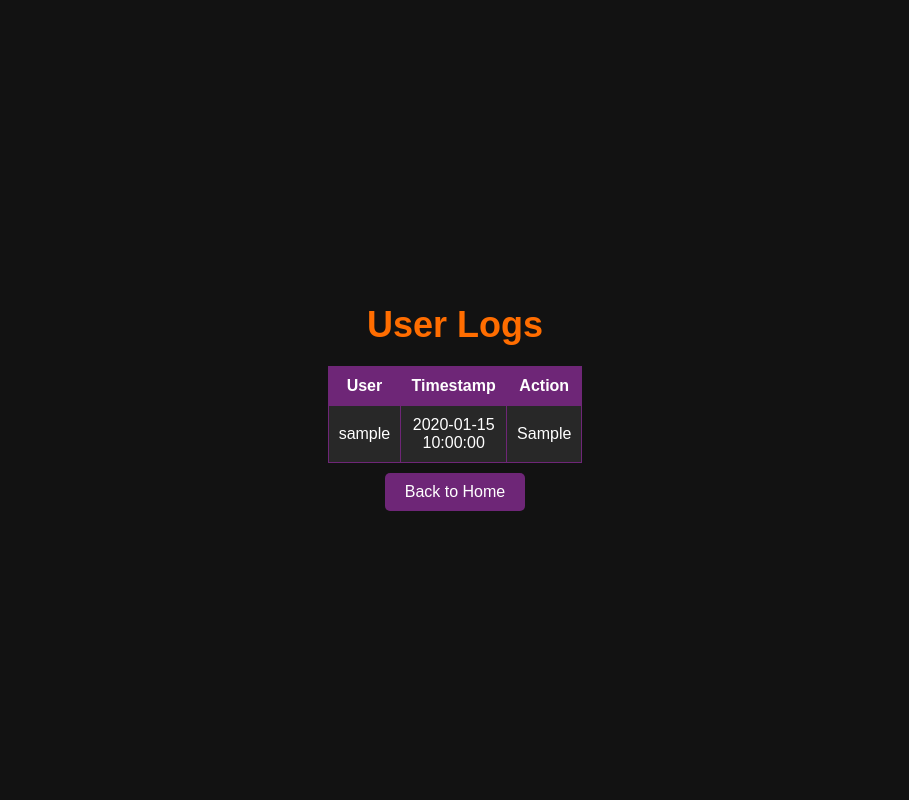
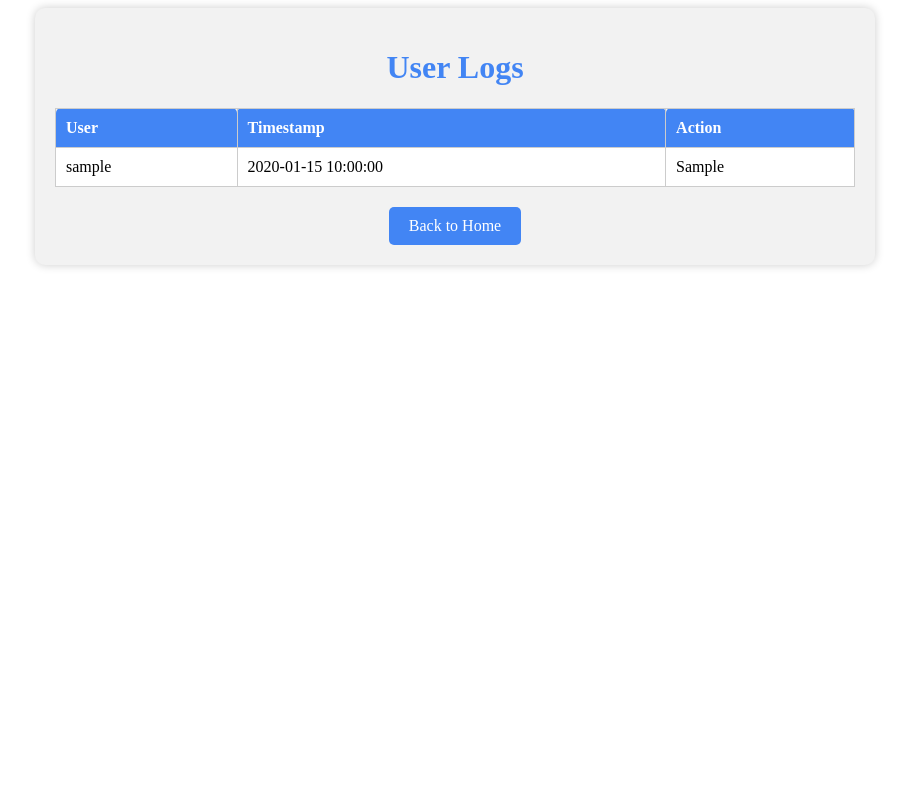
Before and after one commit to Tamatimtam/PBL-01, a Flask app: page /logs in a window 1280 px wide. Shown: the whole page, without its empty margins (185-1094 px from the left). Run offline with Flask 3, Linux system fonts and the light colour scheme; tables that the repository leaves empty or names only in its code hold one stand-in row (values such as "Sample post"); some libraries are stand-ins or nearby versions.

Commit message:
finalized database table

```diff
--- a/static/table.css
+++ b/static/table.css
@@ -1,67 +1,57 @@
-/* Body styles for the user logs page */
-body {
-    background-color: #121212; /* Dark background color */
-    color: #ffffff; /* Text color */
-    font-family: Arial, sans-serif;
-    margin: 0;
-    padding: 0;
-    display: flex;
-    justify-content: center;
-    align-items: center;
-    height: 100vh; /* Vertically center content */
+/* Add this to your 'table.css' file */
+.container {
+    max-width: 800px;
+    margin: 0 auto;
+    padding: 20px;
+    text-align: center;
+    background-color: #f2f2f2;
+    border-radius: 10px;
+    box-shadow: 0px 0px 10px rgba(0, 0, 0, 0.2);
 }
 
-/* Container styles */
-.container {
-    text-align: center;
-    padding: 20px; /* Adjust padding as needed */
+h1 {
+    color: #4285f4; /* Google Blue */
 }
 
-/* Header styles */
-h1 {
-    font-size: 36px;
-    color: #FF6D00; /* Violet highlight color */
-    margin-bottom: 20px;
-}
-
-/* Table styles */
-table {
-    width: 80%; /* Set the width of the table */
-    margin: 0 auto; /* Center the table horizontally */
+.logs-table {
+    width: 100%;
     border-collapse: collapse;
     margin-top: 20px;
 }
 
-th, td {
-    padding: 10px; /* Adjust cell padding as needed */
-    border: 1px solid #6E2677; /* Table cell border */
-    text-align: center;
+.logs-table th {
+    background-color: #4285f4; /* Google Blue */
+    color: white;
+    border-radius: 5px 5px 0 0;
+    padding: 10px;
 }
 
-thead {
-    background-color: #6E2677; /* Header background color */
-    color: #ffffff; /* Header text color */
+.logs-table th, .logs-table td {
+    padding: 10px;
+    text-align: left;
+    border: 1px solid #ccc;
 }
 
-tbody {
-    background-color: #282828; /* Table body background color */
-    color: #ffffff; /* Table body text color */
+.logs-table tbody tr:nth-child(even) {
+    background-color: #f2f2f2;
 }
 
-/* Button styles */
+.logs-table tbody tr:nth-child(odd) {
+    background-color: #fff;
+}
+
 a {
     display: inline-block;
+    margin-top: 20px;
     padding: 10px 20px;
-    background-color: #6E2677; /* Dull violet button background color */
-    color: #ffffff; /* Button text color */
     text-decoration: none;
+    background-color: #4285f4; /* Google Blue */
+    color: white;
     border-radius: 5px;
-    margin: 10px;
-    transition: background-color 0.3s; /* Smooth hover transition */
+    transition: background-color 0.3s, transform 0.2s;
 }
 
-/* Hover effect for buttons */
 a:hover {
-    background-color: #FF6D00; /* Vibrant violet on hover */
-    color: #ffffff;
+    background-color: #3367d6; /* Darker blue on hover */
+    transform: scale(1.1);
 }
--- a/templates/logs.html
+++ b/templates/logs.html
@@ -8,7 +8,7 @@
     <div class="container">
         <h1>User Logs</h1>
         <!-- Add a table to display the logs -->
-     <table>
+        <table class="logs-table">
             <thead>
                 <tr>
                     <th>User</th>
@@ -27,6 +27,7 @@
                 {% endfor %}
             </tbody>
         </table>
+
         <a href="/login">Back to Home</a>
     </div>
 </body>
```
Lines whose indentation alone changed are shown as unchanged.
